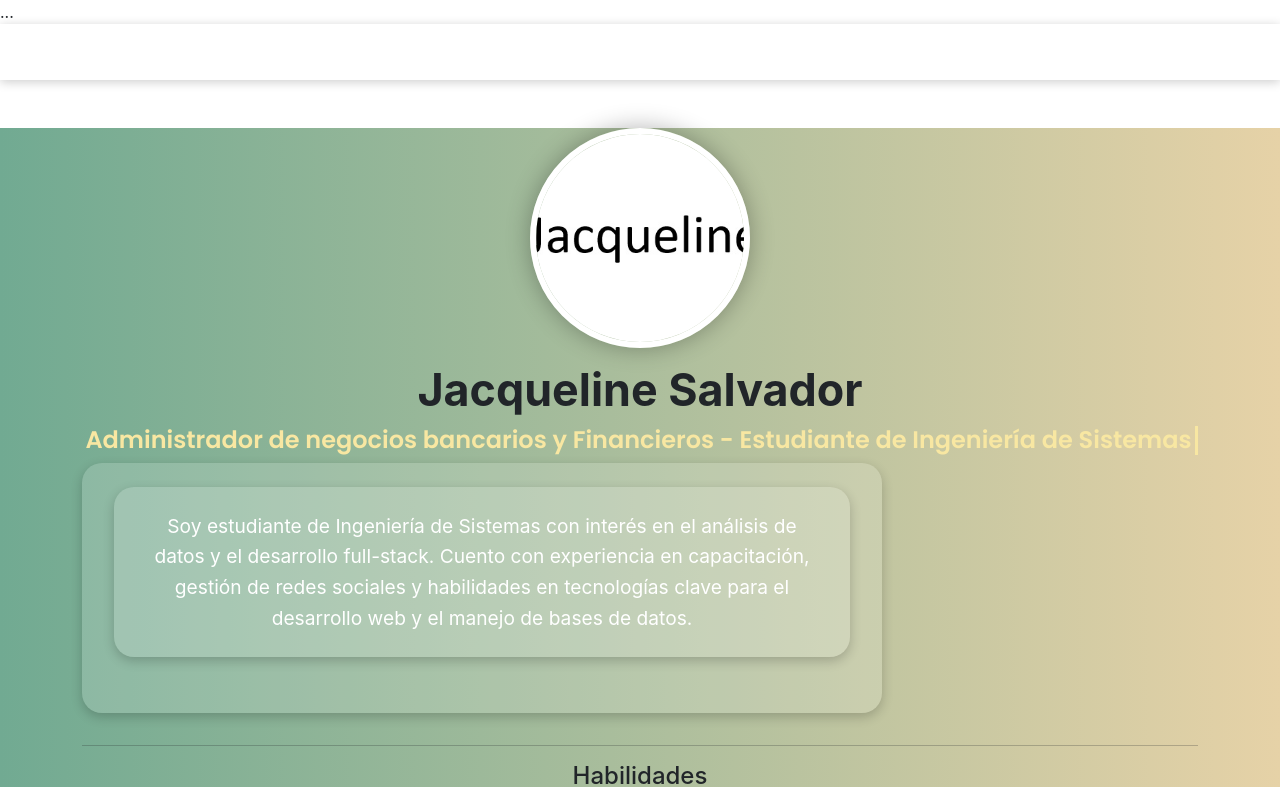
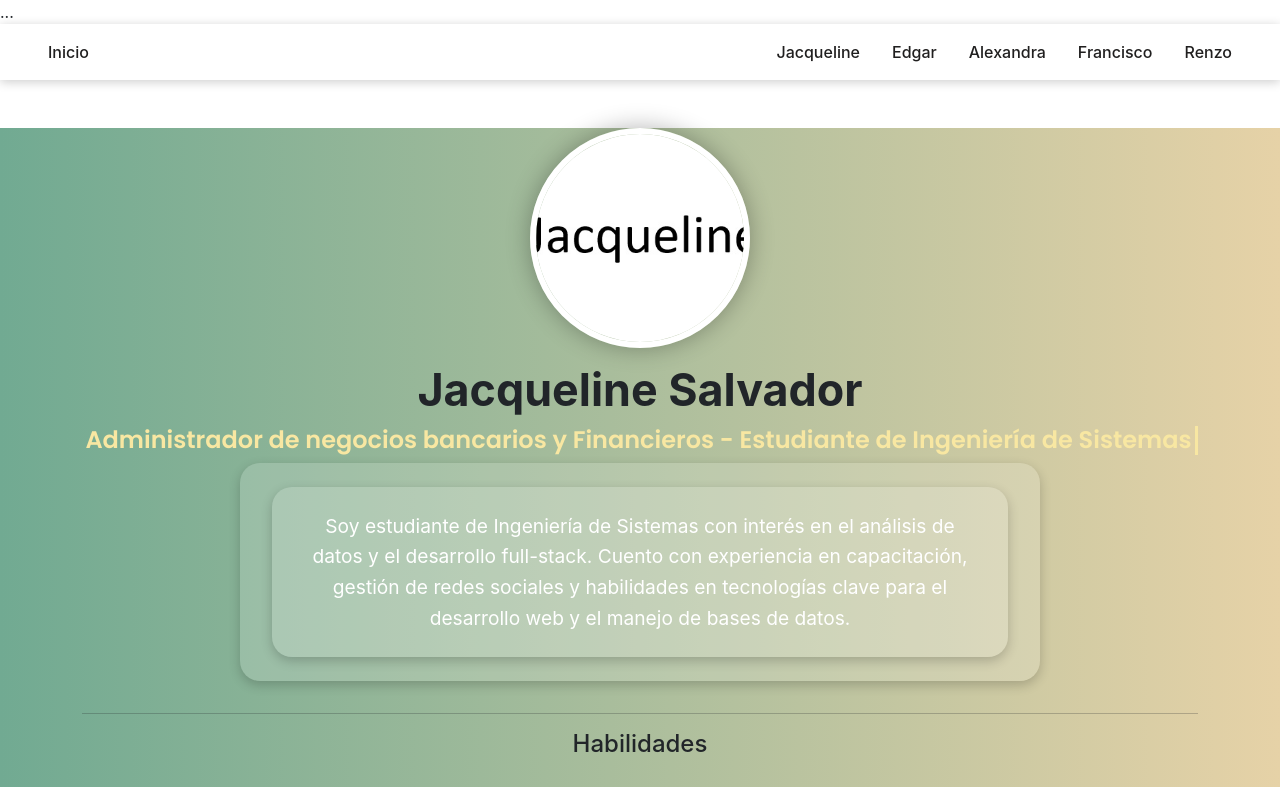
Before and after one commit to JacquelineSalvadorR/Portafolio_GitHub_Grupal, a React (Create React App) app: page /perfil/jacqueline-salvador in a window 1280 px wide. Shown: the top 787 px of the page. Built offline with nearby package versions, Linux system fonts and the light colour scheme.

Commit message:
Ajusta estilo de descripción en perfil Jacqueline y mejoras en Navbar

```diff
--- a/src/perfiles/Jacqueline.jsx
+++ b/src/perfiles/Jacqueline.jsx
@@ -35,8 +35,8 @@ const Jacqueline = () => {
         <h4 className="perfil-titulo">{info.tagline}</h4>
 
         <div className="descripcion-box">
-          <p className="perfil-descripcion">{info.description}</p>
-        </div>
+  <p className="perfil-descripcion">{info.description}</p>
+</div>
 
         <hr className="separador" />
 
--- a/src/styles/Jacqueline.css
+++ b/src/styles/Jacqueline.css
@@ -220,7 +220,6 @@ Css
   width: 100%;
   max-width: 1100px;
   margin: 0 auto;
-  box-shadow: 0 8px 24px rgba(0,0,0,0.2);
 }
 
 .contacto-form img {
@@ -289,16 +288,14 @@ Css
   padding: 1.5rem 2rem;
   border-radius: 20px;
   max-width: 800px;
-  text-align: center;
-  font-size: 1.1rem;
-  margin-bottom: 2rem;
+  margin: 0 auto 2rem auto;
   box-shadow: 0 4px 12px rgba(0, 0, 0, 0.2);
-  color: white;
 }
-
 
 .perfil-descripcion {
   font-size: 1.2rem;
   line-height: 1.6;
   color: white;
+  text-align: center;
+  margin: 0;
 }
--- a/src/styles/Navbar.css
+++ b/src/styles/Navbar.css
@@ -29,7 +29,7 @@
 }
 
 .nav-link {
-  color: white;
+  color: rgb(32, 31, 31);
   text-decoration: none;
   margin: 0 1rem;
   font-weight: 500;
```
